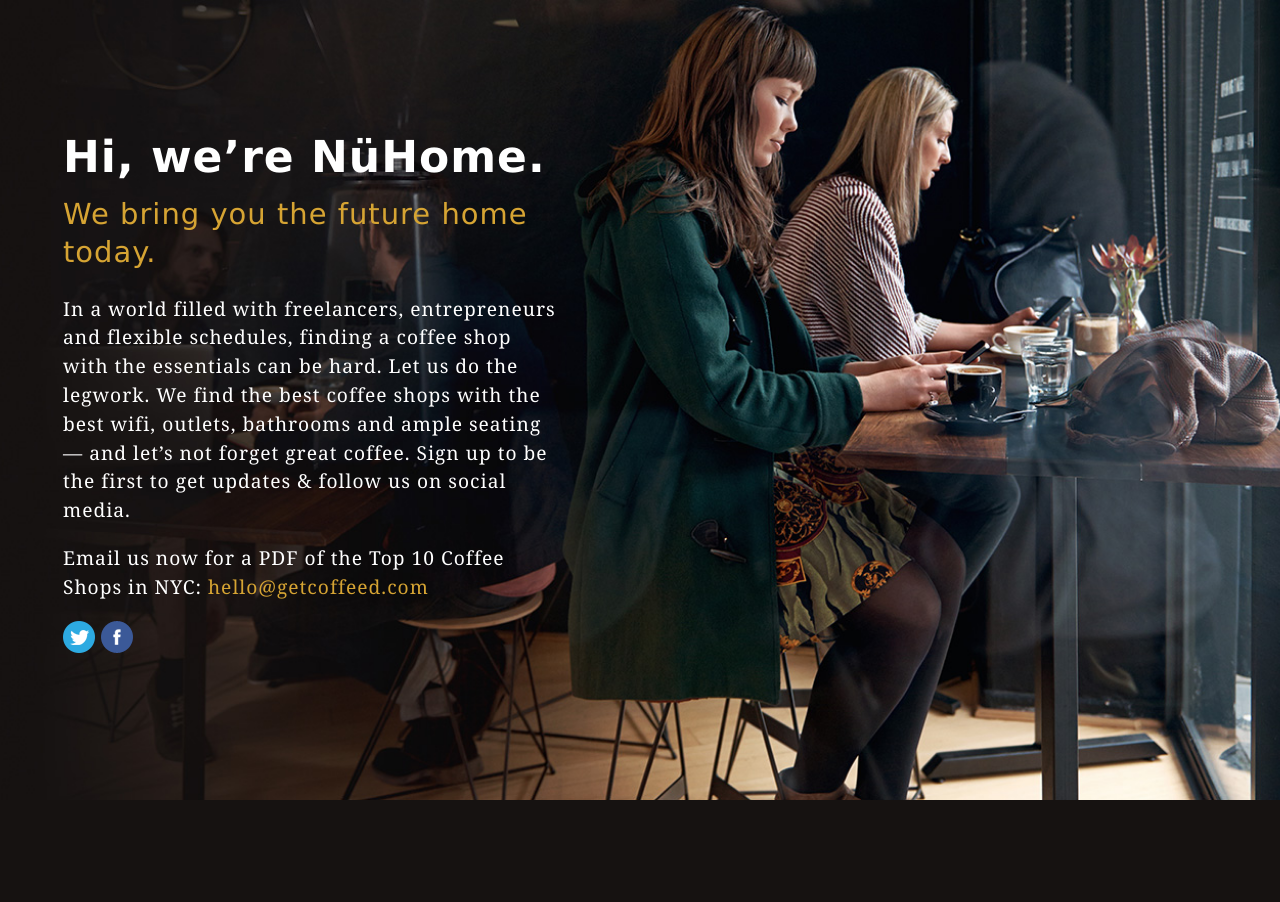
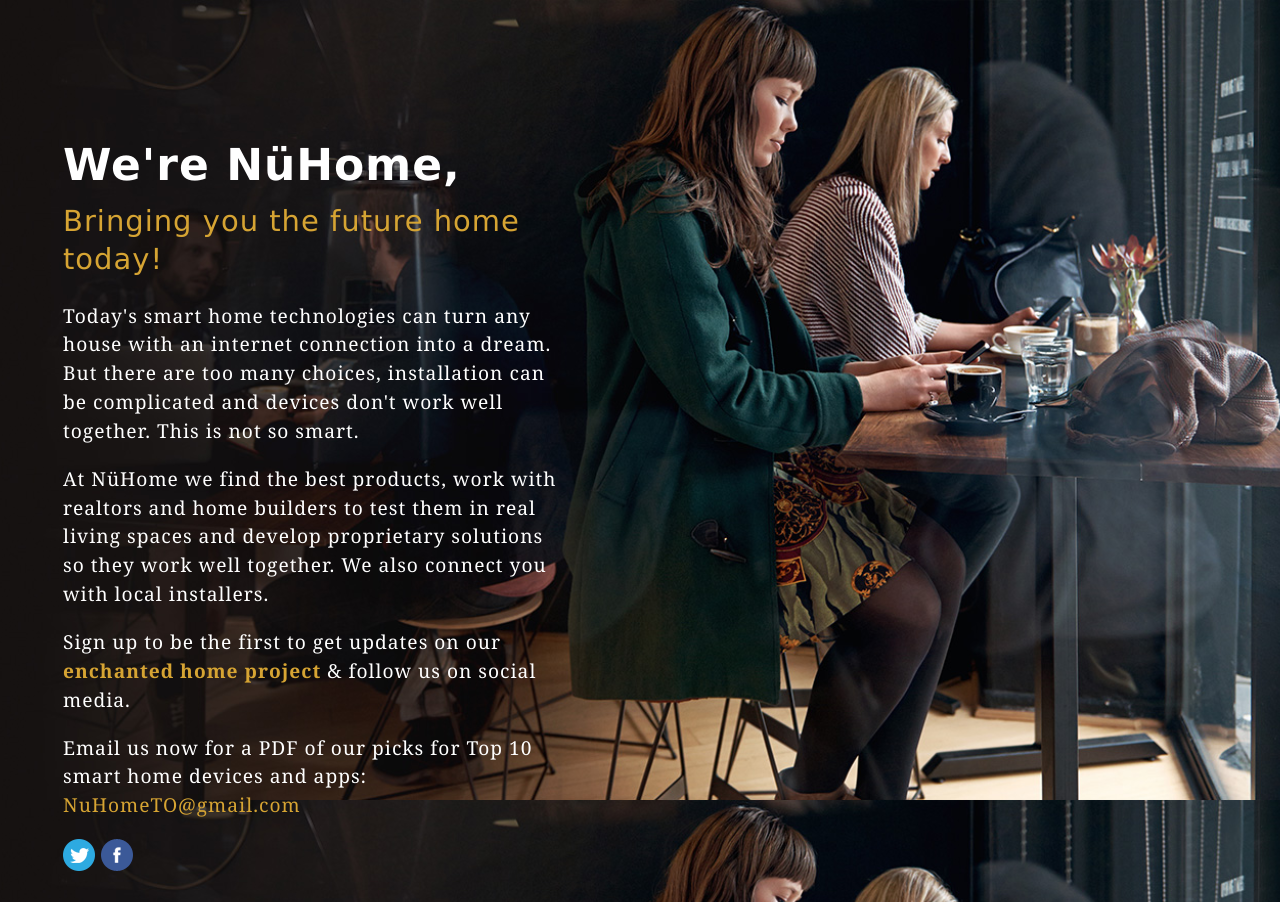
Before and after one commit to JnjR/NuHome_Page, a Django app: page / in a window 1280 px wide. Before the commit the page ends 800 px from the top, so only its background shows below. Run offline with Django 3.2, Linux system fonts and the light colour scheme.

Commit message:
edits to text

```diff
--- a/static/css/style.css
+++ b/static/css/style.css
@@ -38,6 +38,10 @@ h2 {
   color: #d6a433;
 }
 
+strong {
+  color:#d6a433;
+}
+
 a {
 	color: #d6a433;
 	text-decoration: none;
--- a/templates/index.html
+++ b/templates/index.html
@@ -11,26 +11,31 @@
 
 	<body>
 
-		<div class="container">
+		<main class="container">
 			<!-- START HERE -->
+			<section>
+				<h1>We're N&uuml;Home,</h1>
+				<h2>Bringing you the future home today!</h2>
 
-			<h1>Hi, we’re N&uuml;Home.</h1>
-			<h2>We bring you the future home today.</h2>
+				<p>Today's smart home technologies can turn any house with an internet connection into a dream. But there are too many choices, installation can be complicated and devices don't work well together. This is not so smart.</p>
 
-			<p>In a world filled with freelancers, entrepreneurs and flexible schedules, finding a coffee shop with the essentials can be hard. Let us do the legwork. We find the best coffee shops with the best wifi, outlets, bathrooms and ample seating — and let’s not forget great coffee. Sign up to be the first to get updates &amp; follow us on social media.</p>
+				<p>At N&uuml;Home we find the best products, work with realtors and home builders to test them in real living spaces and develop proprietary solutions so they work well together. We also connect you with local installers.</p>
 
-			<p>Email us now for a PDF of the Top 10 Coffee Shops in NYC: <a mailto:"hello@getcoffeed.com">hello@getcoffeed.com</a></p>
+				<p>Sign up to be the first to get updates on our <strong>enchanted home project</strong> &amp; follow us on social media.</p>
+			</section>
+			<footer>
+				<p>Email us now for a PDF of our picks for Top 10 smart home devices and apps: <a mailto:"NuHomeTO@gmail.com">NuHomeTO@gmail.com</a></p>
 
-			<a href="https://twitter.com/getcoffeed" target="_blank">
-				<img src="{% static "images/twitter.png" %}" alt="Twitter">
-			</a>
+				<a href="#" target="_blank">
+					<img src="{% static "images/twitter.png" %}" alt="Twitter">
+				</a>
 
-			<a href="https://www.facebook.com/getcoffeed" target="_blank">
-				<img src="{% static "images/facebook.png" %}" alt="Facebook">
-			</a>
-
+				<a href="#" target="_blank">
+					<img src="{% static "images/facebook.png" %}" alt="Facebook">
+				</a>
+			</footer>
 			<!-- END HERE -->
-		</div><!-- .container -->
+		</main><!-- .container -->
 
 	</body>
 </html>
```
